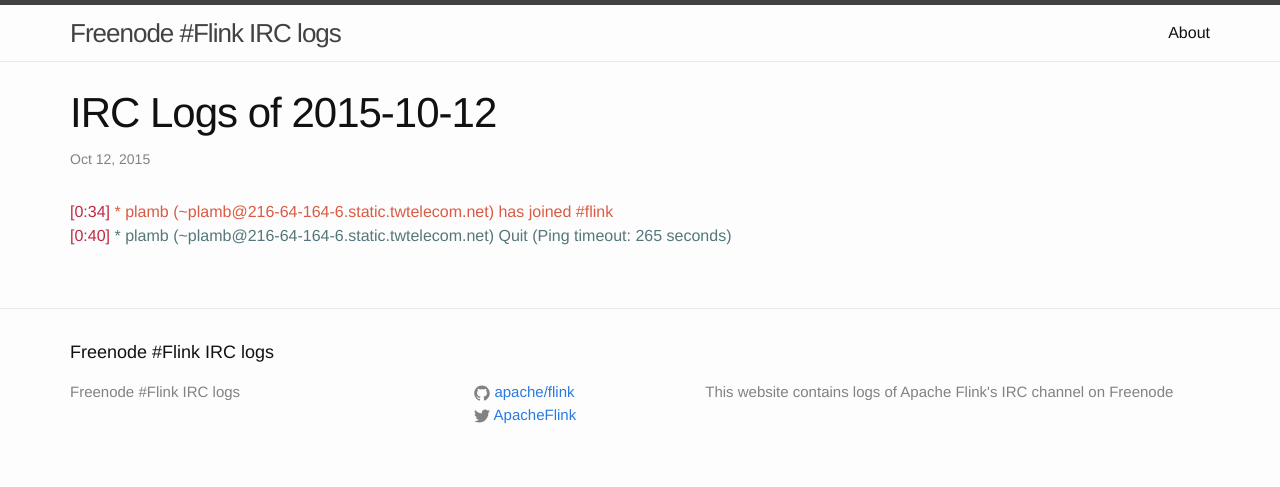
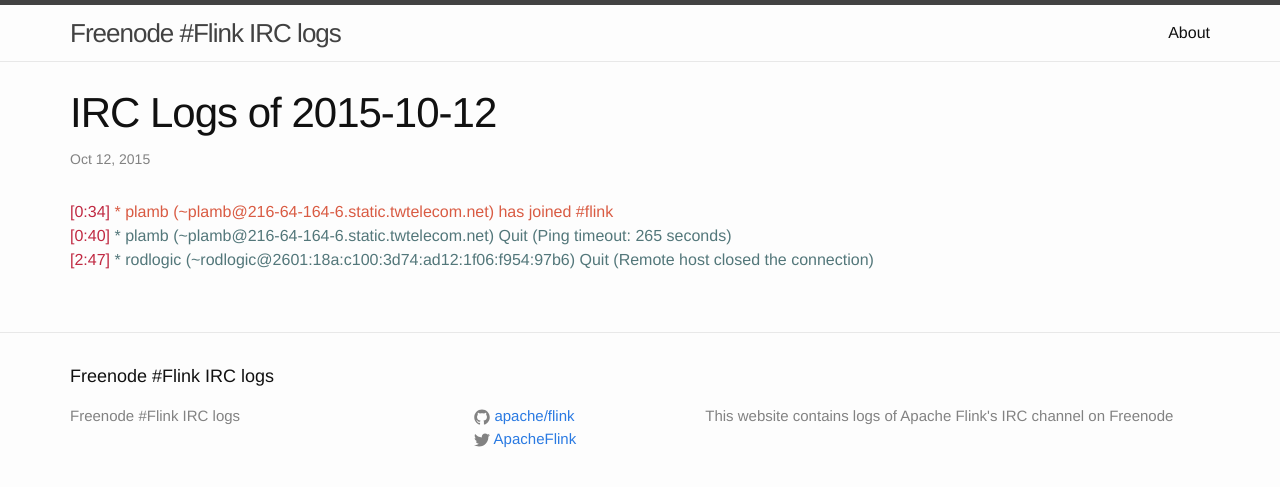
Before and after one commit to flink-irc-logs/flink-irc-logs.github.io, a Jekyll site: the page built from _posts/2015-10-12-logs.markdown, in a window 1280 px wide. Shown: the top 487 px of the page. Built offline with Jekyll 4.4.1, drawn with Linux system fonts in a browser that asks for light colours.

Commit message:
Update of the logs on Mon Oct 12 03:25:39 CEST 2015

```diff
--- a/_posts/2015-10-12-logs.markdown
+++ b/_posts/2015-10-12-logs.markdown
@@ -6,3 +6,4 @@
 ---
 <span class="irc-date">[0:34]</span> <span class="irc-green">* plamb (~plamb@216-64-164-6.static.twtelecom.net) has joined #flink</span><br />
 <span class="irc-date">[0:40]</span> <span class="irc-navy">* plamb (~plamb@216-64-164-6.static.twtelecom.net) Quit (Ping timeout: 265 seconds)</span><br />
+<span class="irc-date">[2:47]</span> <span class="irc-navy">* rodlogic (~rodlogic@2601:18a:c100:3d74:ad12:1f06:f954:97b6) Quit (Remote host closed the connection)</span><br />
```
